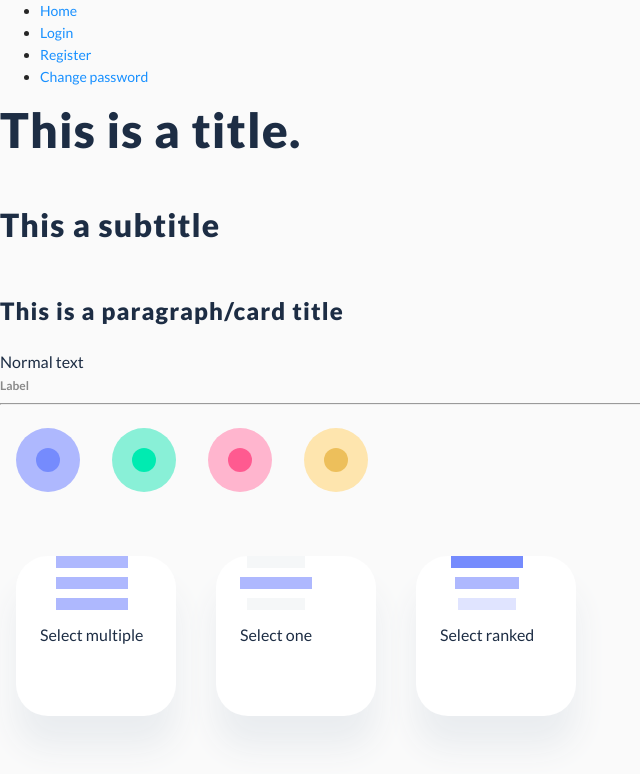
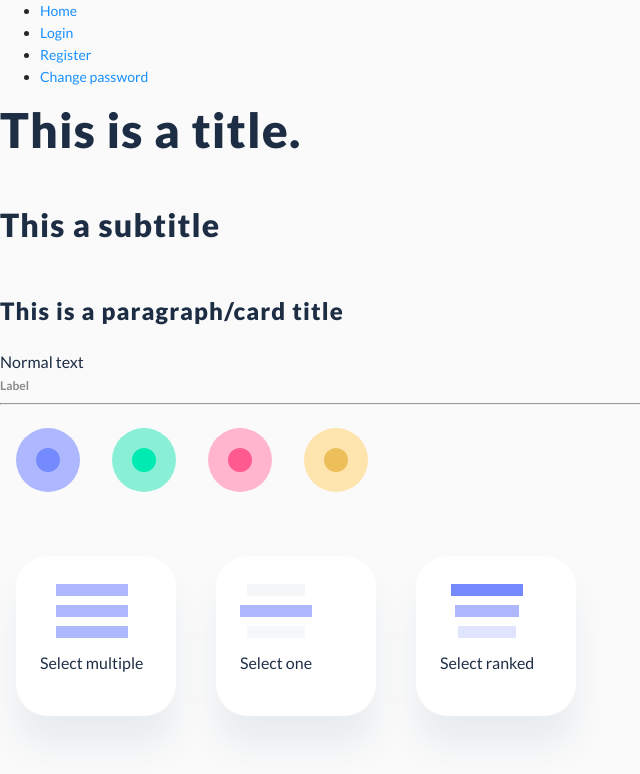
Before and after one commit to anovote/frontend, a React (Create React App) app: page / in a window 1280 px wide. Shown: the top 774 px of the page, without its empty margins (0-640 px from the left). Built offline with nearby package versions, Linux system fonts and the light colour scheme.

Commit message:
Add refactoring

```diff
--- a/src/components/ballot/selectBallotTypes/SelectBallotType.tsx
+++ b/src/components/ballot/selectBallotTypes/SelectBallotType.tsx
@@ -7,19 +7,21 @@ import SelectRankedIcon from './SelectRankedIcon'
 
 export default function SelectBallotType(): React.ReactElement {
     return (
-        <Radio.Group>
-            <Radio value={1}>
+        <div className="radio-wrapper">
+            <Radio.Group className="radio-group">
+                <Radio value={1} className="radio-button">
                     <SelectMultipleIcon />
                     <Text className="select-ballot-type-text">Select multiple</Text>
                 </Radio>
-            <Radio value={2}>
+                <Radio value={2} className="radio-button">
                     <SelectOneIcon />
                     <Text className="select-ballot-type-text">Select one</Text>
                 </Radio>
-            <Radio value={3}>
+                <Radio value={3} className="radio-button">
                     <SelectRankedIcon />
                     <Text className="select-ballot-type-text">Select ranked</Text>
                 </Radio>
             </Radio.Group>
+        </div>
     )
 }
--- a/src/style/scss/anovote/components/ballot/_ballot.scss
+++ b/src/style/scss/anovote/components/ballot/_ballot.scss
@@ -7,6 +7,7 @@ $small-bar-width: 3.625rem;
 $middle-bar-padding: 0.5625rem;
 
 .select-ballot-type-text {
+    transition: all 0.35s;
     display: block;
     margin-left: auto;
     margin-right: auto;
@@ -48,5 +49,71 @@ $middle-bar-padding: 0.5625rem;
 }
 
 .small-ranked-color {
-    background-color: #E0E4FF;
+    background-color: #e0e4ff;
 }
+
+.radio-button {
+    .ant-radio {
+        position: absolute;
+        opacity: 0;
+        cursor: pointer;
+        height: 0;
+        width: 0;
+    }
+}
+
+.radio-wrapper {
+    .ant-radio-group {
+        height: 13rem;
+        width: 37.5rem;
+        display: flex;
+        justify-content: space-around;
+        align-items: flex-end;
+        gap: 0rem;
+    }
+}
+
+.radio-group {
+    .ant-radio-wrapper {
+        transition: all 0.35s;
+        background-color: $white;
+        width: 10rem;
+        height: 10rem;
+        @include is-rounded;
+        @include has-shadow;
+
+        > span:nth-child(2) {
+            display: flex;
+            flex-direction: column;
+            justify-content: center;
+            align-items: center;
+            height: 100%;
+        }
+    }
+
+    .ant-radio-wrapper-checked {
+        transition: all 0.35s;
+        width: 11.5rem;
+        height: 11.5rem;
+        padding-top: 1rem;
+
+        .select-ballot-type-text {
+            padding-top: 1.5rem;
+            font-weight: bold !important;
+        }
+
+        &::after {
+            content: ' ';
+            width: 4.5rem;
+            height: 0.25rem;
+            position: relative;
+            background-color: $main-contrasting;
+            top: 2.125rem;
+            display: block;
+            margin-left: auto;
+            margin-right: auto;
+            @include is-rounded;
+            @include has-shadow;
+        }
+    }
+}
--- a/src/style/scss/antd/components/ballot/_ballot.scss
+++ /dev/null
@@ -1,46 +0,0 @@
-.ant-radio-wrapper {
-    transition: all 0.35s;
-    background-color: $white;
-    width: 10rem;
-    height: 10rem;
-    @include is-rounded;
-    @include has-shadow;
-}
-
-.ant-radio {
-    position: absolute;
-    opacity: 0;
-    cursor: pointer;
-    height: 0;
-    width: 0;
-}
-
-.ant-radio-wrapper-checked {
-    transition: all 0.35s;
-    width: 11.5rem;
-    height: 11.5rem;
-    padding-top: 1rem;
-
-    &::after {
-        content: ' ';
-        width: 4.5rem;
-        height: 0.25rem;
-        position: relative;
-        background-color: $main-contrasting;
-        top: 2.125rem;
-        display: block;
-        margin-left: auto;
-        margin-right: auto;
-        @include is-rounded;
-        @include has-shadow;
-    }
-}
-
-.ant-radio-group {
-    height: 13rem;
-    width: 37.5rem;
-    display: flex;
-    justify-content: space-around;
-    align-items: flex-end;
-    gap: 0rem;
-}
--- a/src/style/scss/main.scss
+++ b/src/style/scss/main.scss
@@ -26,7 +26,6 @@
 @import './antd/typography';
 @import './antd/layout';
 @import './antd/card';
-@import './antd/components/ballot/ballot';
 
 body {
     font-family: $font-family;
```
Lines whose indentation alone changed are shown as unchanged.
